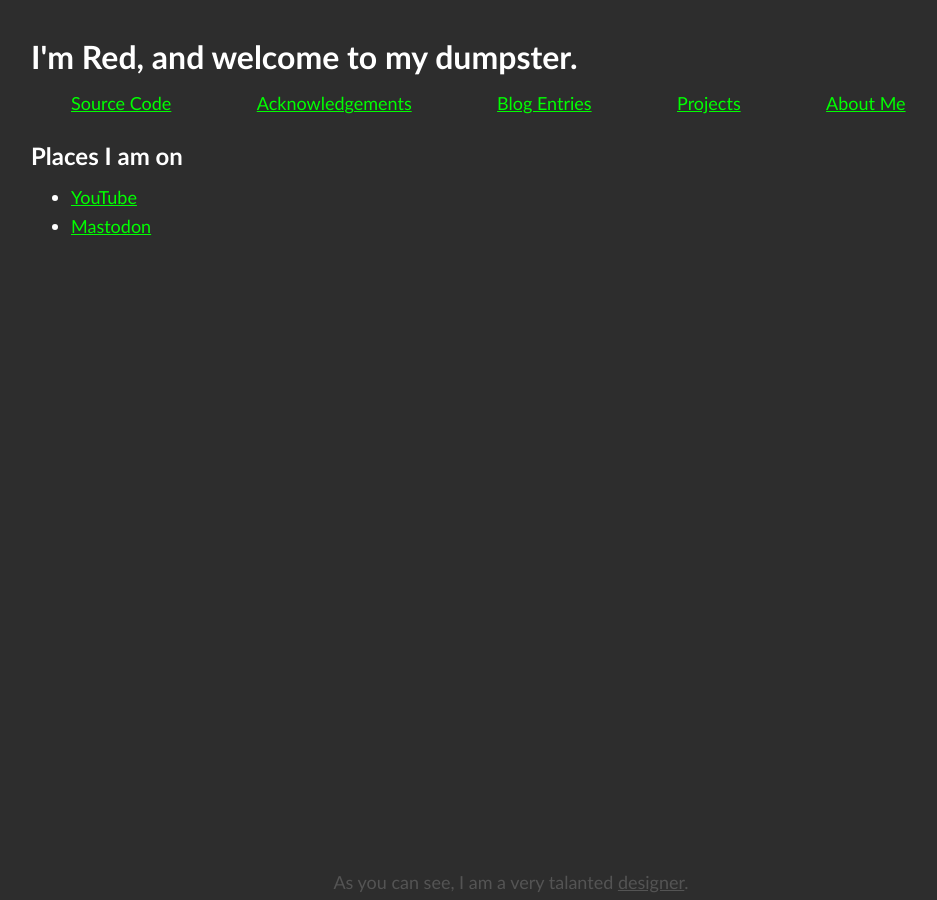
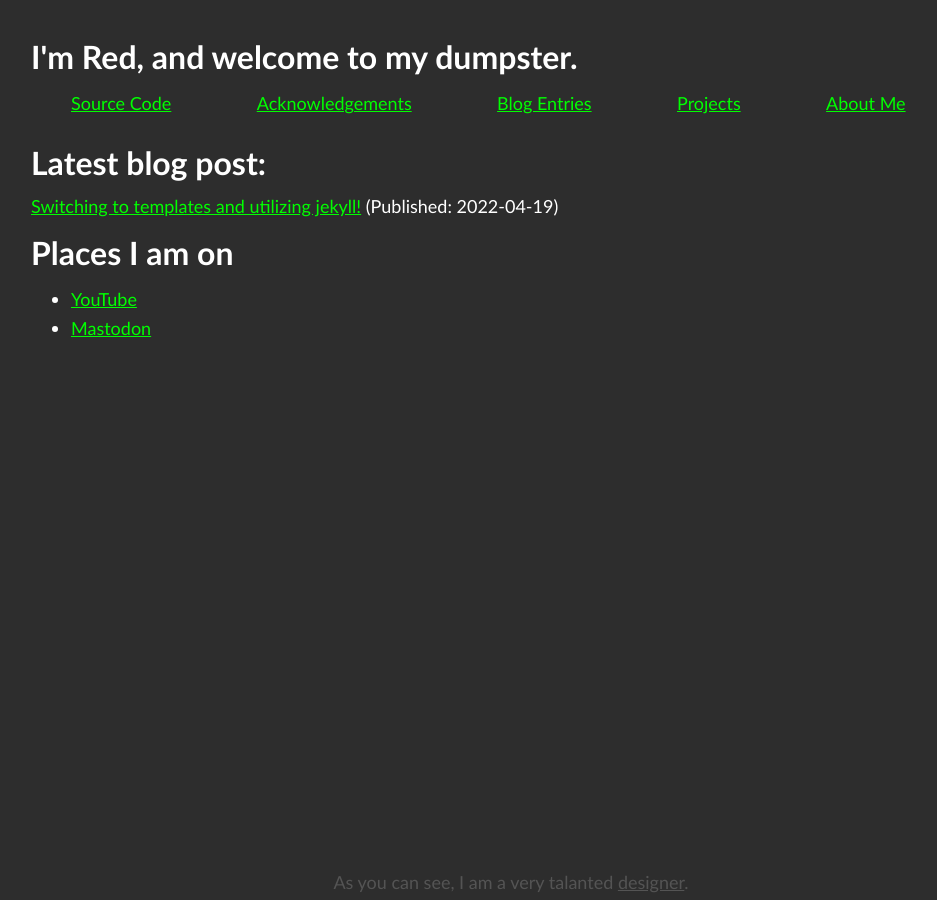
Before and after one commit to RedSQL/redsql.github.io, a Jekyll site: the page built from index.html, in a window 1280 px wide. Shown: the whole page, without its empty margins (129-1066 px from the left). Built offline with Jekyll 4.4.1, drawn with Linux system fonts in a browser that asks for light colours.

Commit message:
Front page revise
* Adds last blog post to the front page.

* Switches "Places I am on" from H2 to H1

```diff
--- a/index.html
+++ b/index.html
@@ -27,7 +27,13 @@ title: Red's Pile
 				</ul>
 			</nav>
 		</div>
-		<h2>Places I am on</h2>
+		<div class="last-post">
+			<h1>Latest blog post:</h1>
+			{% for post in site.posts limit: 1 %}
+				<p><a href="{{ post.url }}">{{ post.title }}</a> (Published: <time datetime="{{ post.date | date: '%F' }}">{{ post.date | date: '%F' }}</time>) {% if post.replaces %}<abbr title="There is a newer/better version available of this post.">*</abbr>{% endif %}</p>
+			{% endfor %}
+		</div>
+		<h1>Places I am on</h1>
 		<ul>
 			<li><a href="https://www.youtube.com/channel/UCNdglw4tpYS3B96nS9tSuZw">YouTube</a></li>
 			<li><a href='https://mastodon.social/@redeclipse' title="I don't check this often! Be aware!">Mastodon</a></li>
--- a/res/style.css
+++ b/res/style.css
@@ -53,6 +53,10 @@ p, li, abbr {
 a {
 	color: #00FF00;
 	font-family: calibri;
+}
+
+.last-post p {
+	line-height: 12px;
 }
 
 .toc-box {
```
Lines whose indentation alone changed are shown as unchanged.
